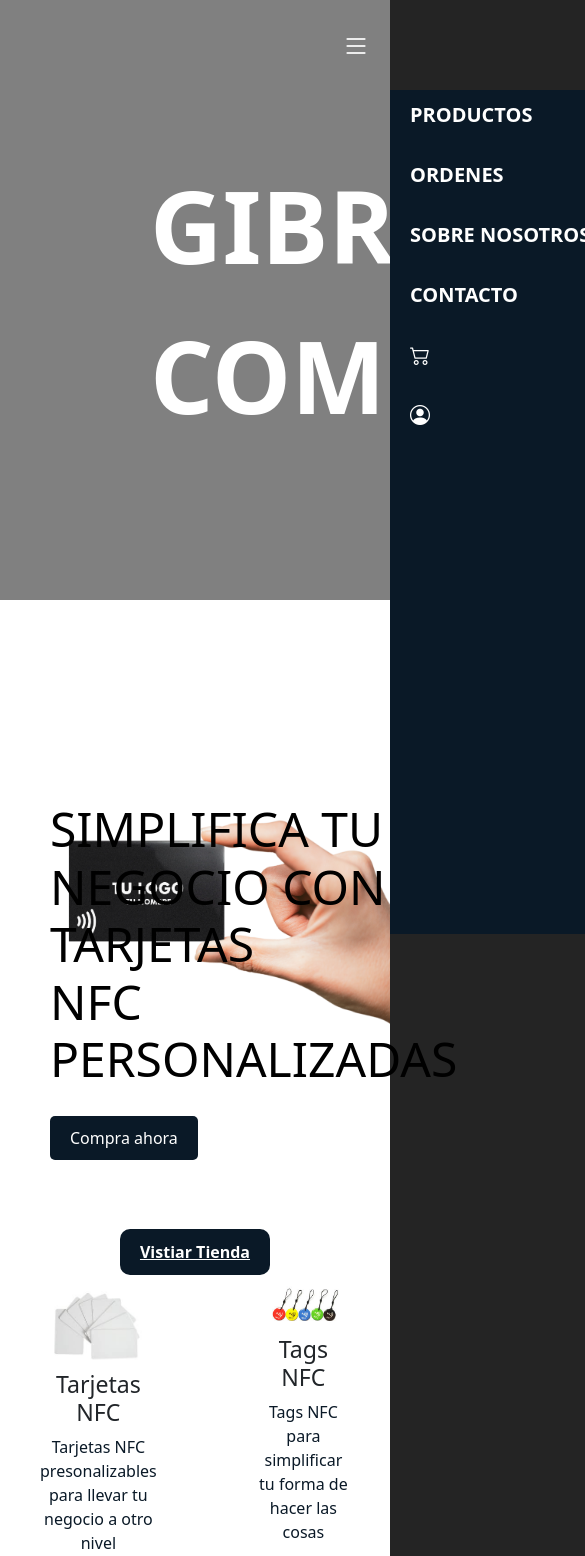
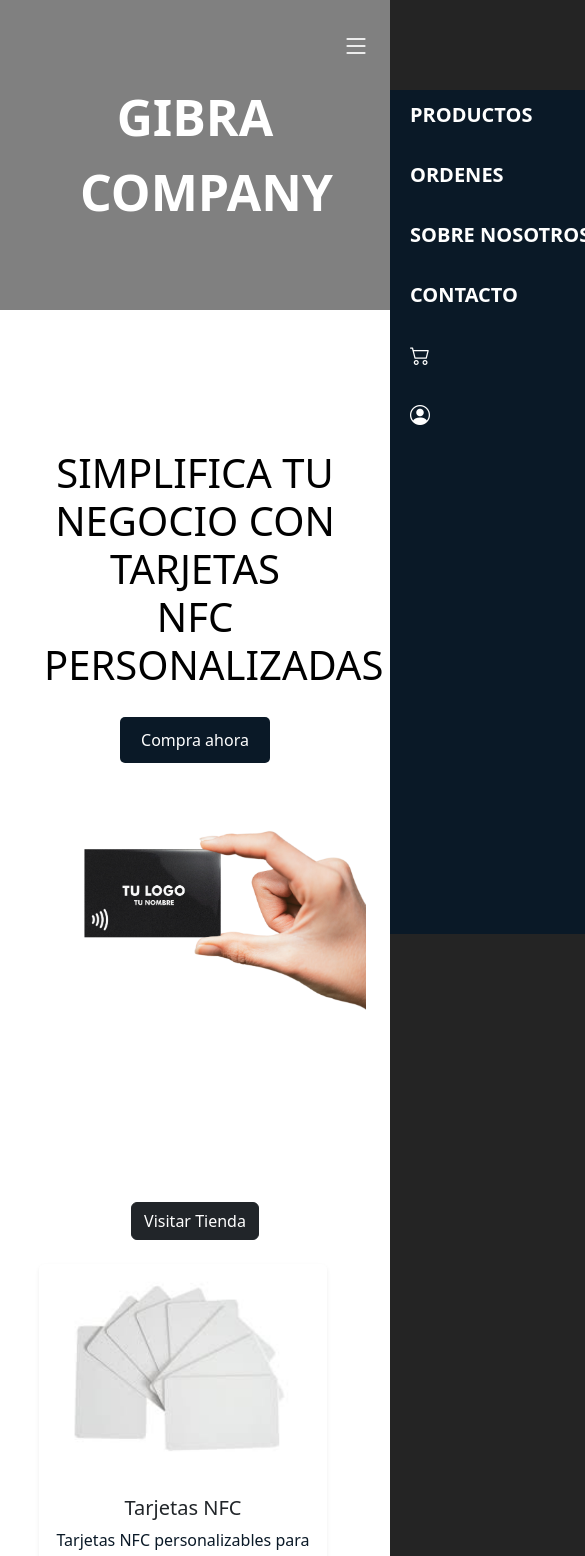
Before and after one commit to MMA2004/E-commerce, a React (Vite) app in the folder e-commerce/: page / in a window 390 px wide. Shown: the top 1556 px of the page, 585 px wide, since content can reach past the window. Built offline with nearby package versions, Linux system fonts and the light colour scheme; no server answers; the database is empty.

Commit message:
Muchos cambios

```diff
--- a/e-commerce/package.json
+++ b/e-commerce/package.json
@@ -11,7 +11,6 @@
   },
   "dependencies": {
     "@reduxjs/toolkit": "^2.6.1",
-    "@tailwindcss/vite": "^4.1.4",
     "bootstrap": "^5.3.5",
     "bootstrap-icons": "^1.11.3",
     "firebase": "^11.4.0",
@@ -31,7 +30,6 @@
     "eslint-plugin-react-refresh": "^0.4.19",
     "globals": "^15.15.0",
     "postcss": "^8.5.3",
-    "tailwindcss": "^4.1.4",
     "vite": "^6.2.0"
   }
 }
--- a/e-commerce/src/components/Encabezado/Encabezado.module.css
+++ b/e-commerce/src/components/Encabezado/Encabezado.module.css
@@ -22,6 +22,7 @@
 
 .hero-content a {
     color: #0988e5;
+    text-decoration: none;
 }
 
 .hero-content h1 {
--- a/e-commerce/src/components/ProductCards/ProductCards.jsx
+++ b/e-commerce/src/components/ProductCards/ProductCards.jsx
@@ -1,37 +1,38 @@
-import styles from "./ProductCards.module.css";
-import tarjetasImg from "../../assets/tarjetas_blanco.jpeg"; // Asegúrate de tener esta imagen
+import tarjetasImg from "../../assets/tarjetas_blanco.jpeg";
 import tagsImg from "../../assets/tags.jpeg";
-import {Link} from "react-router-dom"; // Asegúrate de tener esta imagen
+import { Link } from "react-router-dom";
 
 const Products = () => {
     return (
-        <div className={styles.container}>
-            <Link to="/productos" className={styles.button}>Vistiar Tienda</Link>
+        <div className="container text-center py-5 bg-white">
+            <Link to="/productos" className="btn btn-dark mb-4">
+                Visitar Tienda
+            </Link>
 
-            <div className={styles.products}>
+            <div className="row justify-content-center g-4">
                 {/* Producto 1 */}
-                <div className={styles.productCard}>
-                    <div className={styles.imageContainer}>
-                        <img src={tarjetasImg} alt="Tarjetas NFC"/>
-                    </div>
-                    <div className={styles.textContainer}>
-                        <h3>Tarjetas NFC</h3>
-                        <p>
-                            Tarjetas NFC presonalizables para llevar tu negocio a otro nivel
-                        </p>
+                <div className="col-12 col-md-6 col-lg-4 d-flex flex-column align-items-center">
+                    <div className="card border-0 shadow-sm" style={{ width: '18rem' }}>
+                        <img src={tarjetasImg} className="card-img-top" alt="Tarjetas NFC" />
+                        <div className="card-body text-center">
+                            <h5 className="card-title">Tarjetas NFC</h5>
+                            <p className="card-text">
+                                Tarjetas NFC personalizables para llevar tu negocio a otro nivel.
+                            </p>
+                        </div>
                     </div>
                 </div>
 
                 {/* Producto 2 */}
-                <div className={styles.productCard}>
-                    <div className={styles.imageContainer}>
-                        <img src={tagsImg} alt="Tags NFC" />
-                    </div>
-                    <div className={styles.textContainer}>
-                        <h3>Tags NFC</h3>
-                        <p>
-                            Tags NFC para simplificar tu forma de hacer las cosas
-                        </p>
+                <div className="col-12 col-md-6 col-lg-4 d-flex flex-column align-items-center">
+                    <div className="card border-0 shadow-sm" style={{ width: '18rem' }}>
+                        <img src={tagsImg} className="card-img-top" alt="Tags NFC" />
+                        <div className="card-body text-center">
+                            <h5 className="card-title">Tags NFC</h5>
+                            <p className="card-text">
+                                Tags NFC para simplificar tu forma de hacer las cosas.
+                            </p>
+                        </div>
                     </div>
                 </div>
             </div>
--- a/e-commerce/src/components/ProductCards/ProductCards.module.css
+++ /dev/null
@@ -1,55 +0,0 @@
-.container {
-    text-align: center;
-    padding: 40px;
-    background-color: white;
-}
-
-.button {
-    background-color: #0a1927;
-    color: white;
-    padding: 12px 20px;
-    border: none;
-    cursor: pointer;
-    font-size: 16px;
-    font-weight: bold;
-    border-radius: 10px;
-}
-
-.button:hover {
-    color: white;
-}
-
-.products {
-    display: flex;
-    justify-content: center;
-    gap: 100px;
-    margin-top: 20px;
-}
-
-.product-card {
-    display: flex;
-    flex-direction: column;
-    align-items: center;
-    max-width: 300px;
-    text-align: center;
-}
-
-.image-container img {
-    width: 250px;
-    height: auto;
-    object-fit: contain;
-}
-
-.text-container {
-    margin-top: 10px;
-}
-
-.text-container h3 {
-    font-size: 18px;
-    margin-bottom: 5px;
-}
-
-.text-container p {
-    font-size: 14px;
-    color: #555;
-}
--- a/e-commerce/src/index.css
+++ b/e-commerce/src/index.css
@@ -18,6 +18,6 @@
   margin: 0;
   padding: 0;
   box-sizing: border-box;
-  text-decoration: inherit;
+  text-decoration: none;
   max-width: 100%;
 }
--- a/e-commerce/src/main.jsx
+++ b/e-commerce/src/main.jsx
@@ -1,7 +1,8 @@
 import { StrictMode } from 'react';
 import { createRoot } from 'react-dom/client';
+import 'bootstrap/dist/css/bootstrap.min.css';
 import './index.css';
-import 'bootstrap/dist/css/bootstrap.min.css';
+
 
 
 import App from './App.jsx';
--- a/e-commerce/src/pages/Inicio/Inicio.jsx
+++ b/e-commerce/src/pages/Inicio/Inicio.jsx
@@ -1,8 +1,8 @@
 import { Link } from "react-router-dom";
-import styles from "./Inicio.module.css"
+import styles from "./Inicio.module.css";
 import { useEffect, useState } from "react";
 import ProductCards from "../../components/ProductCards/ProductCards.jsx";
-
+import heroBanner from "../../assets/hero-banner.png"; // Importa la imagen
 
 function Inicio() {
     const [visible, setVisible] = useState(true);
@@ -17,24 +17,36 @@ function Inicio() {
 
     return (
         <section>
-            <div className={styles.inicio}>
+            {/* Inicio marca grande */}
+            <div className={`${styles.inicio} text-center`}>
                 <div className={`${styles["marca-grande"]} ${!visible ? styles.oculto : ""}`}>
                     GIBRA COMPANY
                 </div>
             </div>
 
-            <section className={styles.hero}>
+            {/* Sección Hero */}
+            <section className={`${styles.hero} container-fluid py-5`}>
+                <div className="row align-items-center">
+                    {/* Texto */}
+                    <div className="col-12 col-md-6 text-center text-md-start">
                         <div className={styles["hero-content"]}>
                             <h1>
                                 <span>SIMPLIFICA TU</span> <br />
                                 <span>NEGOCIO CON TARJETAS</span> <br />
                                 <span>NFC PERSONALIZADAS</span>
                             </h1>
-                    <Link to="/shop" className={styles.btn}>Compra ahora</Link>
+                            <Link to="/shop" className={`btn ${styles.btn}`}>Compra ahora</Link>
+                        </div>
+                    </div>
 
+                    {/* Imagen */}
+                    <div className="col-12 col-md-6 text-center mt-4 mt-md-0">
+                        <img src={heroBanner} alt="Hero Banner" className="img-fluid" />
+                    </div>
                 </div>
             </section>
 
+            {/* Cards de Productos */}
             <ProductCards />
         </section>
     );
--- a/e-commerce/src/pages/Inicio/Inicio.module.css
+++ b/e-commerce/src/pages/Inicio/Inicio.module.css
@@ -1,44 +1,5 @@
-.hero {
-    display: flex;
-    align-items: center;
-    justify-content: space-between;
-    background-color: white;
-    max-height: 600px;
-    width: 100vw;
-    background-image: url('../../assets/hero-banner.png');
-    background-size: contain;
-    background-position: right;
-    background-repeat: no-repeat;
-    height: 100vh;
-}
-
-.hero-content {
-    height: 200px;
-    margin-left: 50px;
-}
-
-.hero-content h1{
-    font-size: 3rem;
-    color: black;
-}
-
-.hero-content h1 .bold {
-    font-weight: bold;
-}
-
-.btn {
-    display: inline-block;
-    margin-top: 20px;
-    padding: 10px 20px;
-    background-color: #0a1927;
-    color: white;
-    font-size: 16px;
-    text-decoration: none;
-    border-radius: 5px;
-}
-
-.btn:hover{
-    color: white;
+.inicio {
+    background-color: gray;
 }
 
 .marca-grande {
@@ -57,6 +18,45 @@
     pointer-events: none;
 }
 
-.inicio {
-    background-color: gray;
+/* Ya no usas background-image en hero */
+.hero {
+    background-color: white;
+    width: 100%;
+    min-height: 100vh;
+    display: flex;
+    align-items: center;
+    justify-content: center;
 }
+
+.hero-content {
+    margin-left: 20px;
+    margin-right: 20px;
+}
+
+.hero-content h1 {
+    font-size: 2.5rem;
+    color: black;
+}
+
+.btn {
+    margin-top: 20px;
+    padding: 10px 20px;
+    background-color: #0a1927;
+    color: white;
+    font-size: 16px;
+    text-decoration: none;
+    border-radius: 5px;
+    display: inline-block;
+}
+
+.btn:hover {
+    color: white;
+    background-color: #08121c;
+}
+
+@media (max-width: 768px) {
+    .marca-grande {
+        font-size: 50px;
+        padding: 80px;
+    }
+}
```
Also changed, not shown: 1 other file (tests, documents, lock files or other folders). Lines whose indentation alone changed are shown as unchanged.
